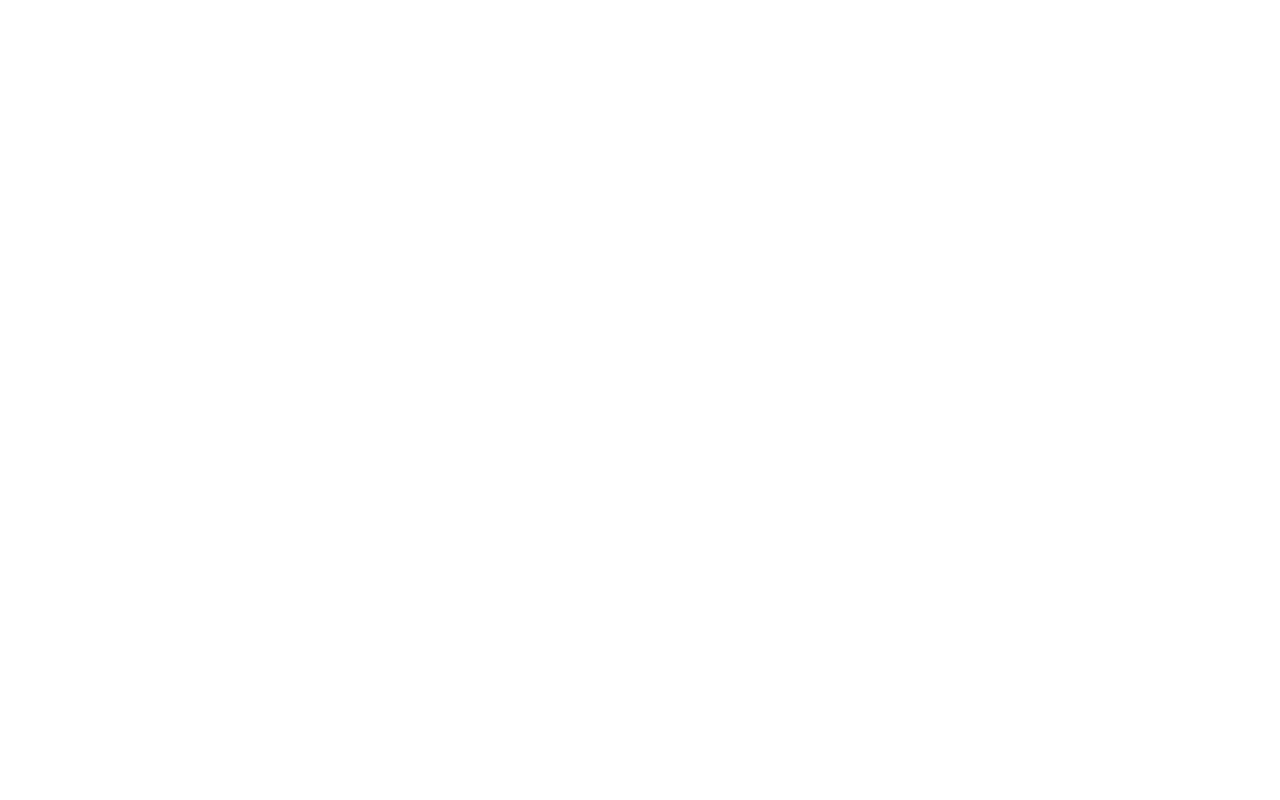
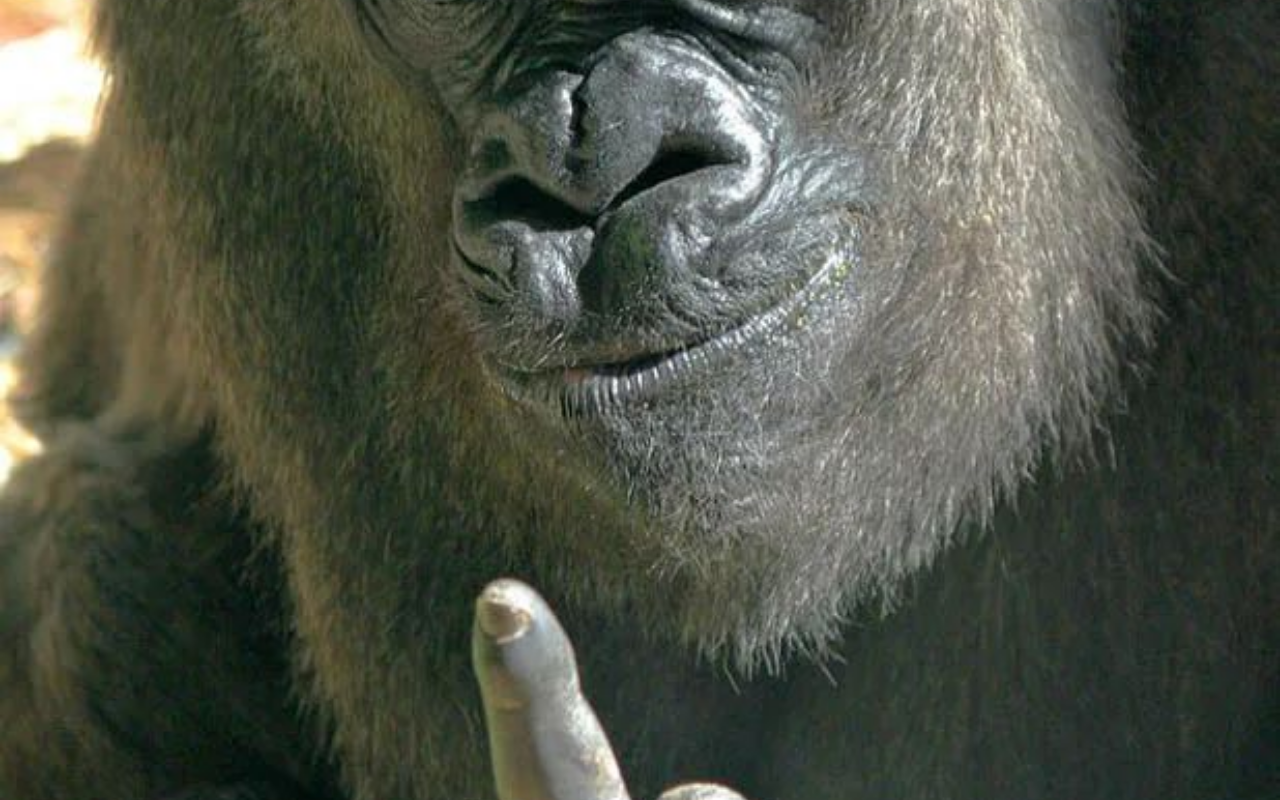
Before and after one commit to sacredleader/image, a plain HTML site: page index.html in a window 1280 px wide. Drawn offline with Linux system fonts and the light colour scheme.

Commit message:
Update index.html

```diff
--- a/index.html
+++ b/index.html
@@ -10,7 +10,7 @@
             padding: 0;
         }
         body {
-            background: url("your-image.jpg") no-repeat center center fixed;
+            background: url("WhatsApp Image 2025-11-14 at 10.20.20 PM.jpeg") no-repeat center center fixed;
             background-size: cover;
         }
     </style>
```
